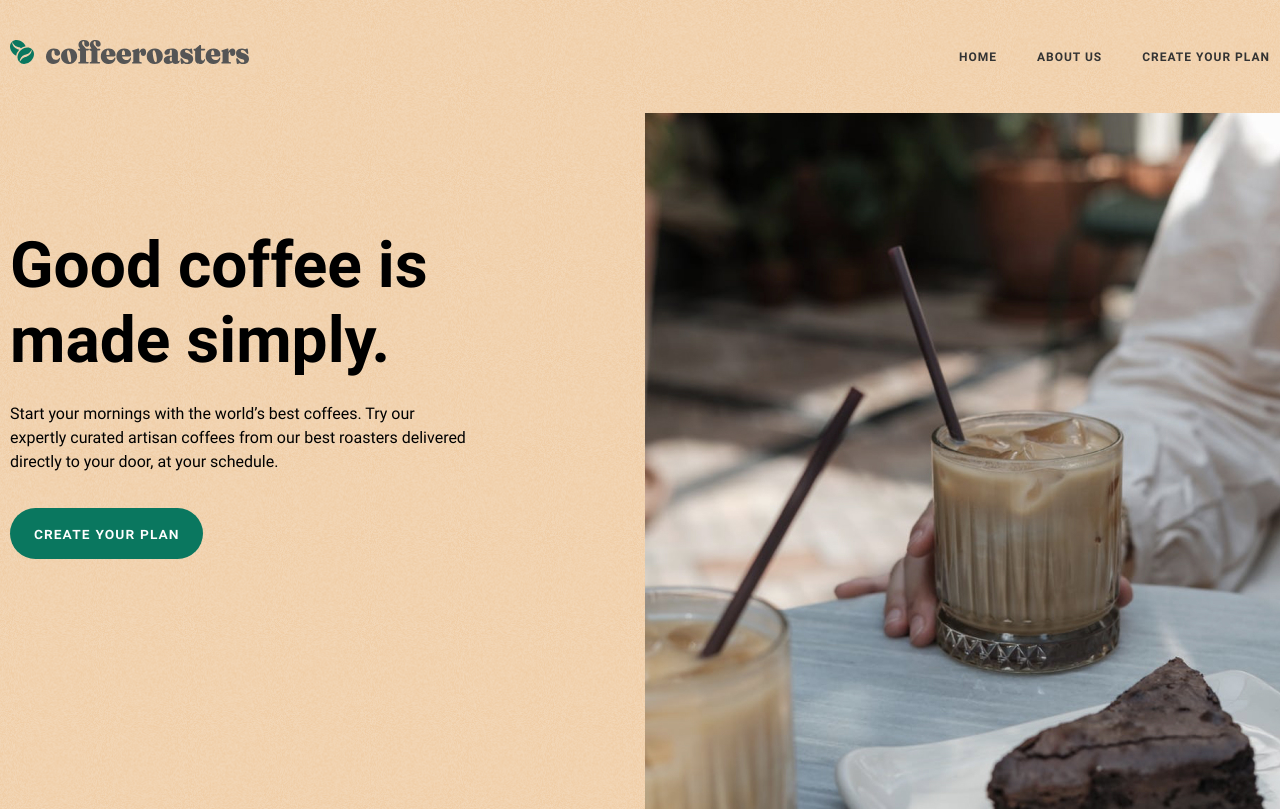
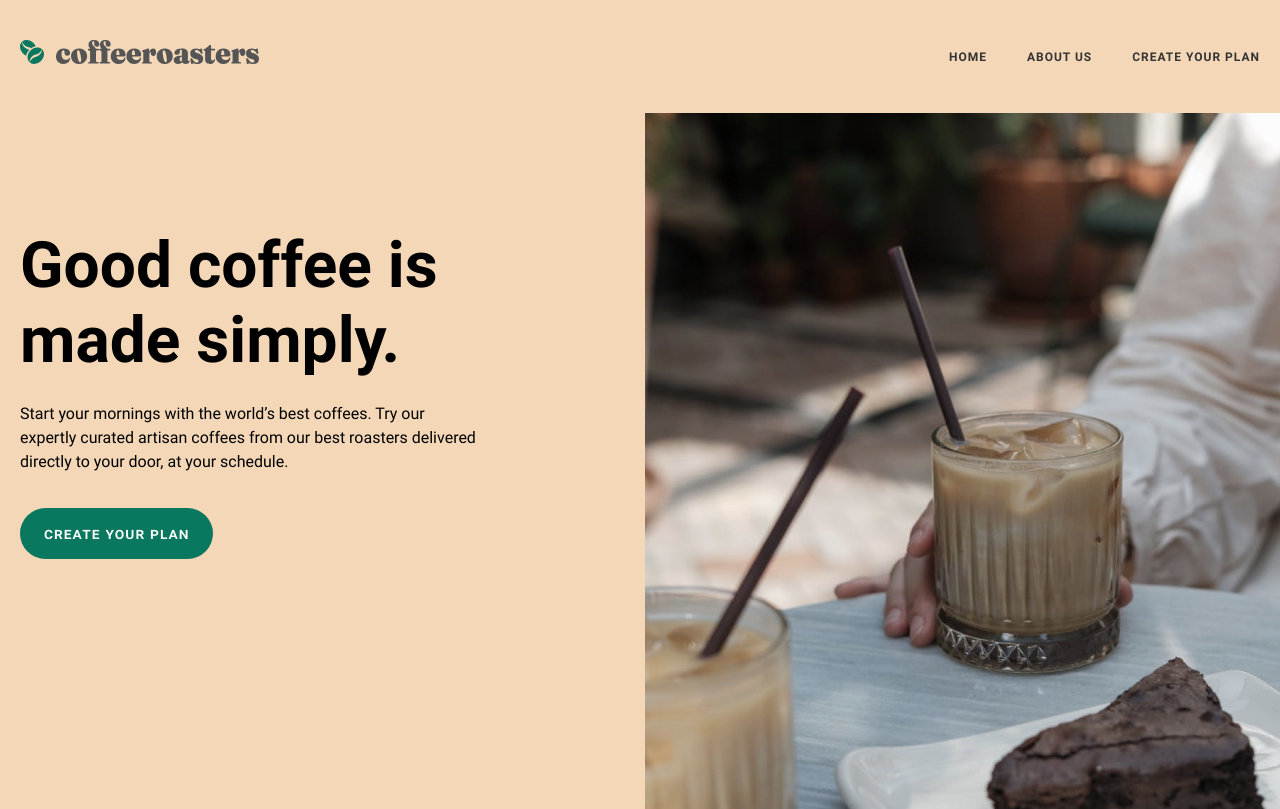
Before and after one commit to ibrohimmahmud/Coffeeroasters, a plain HTML site: page index.html in a window 1280 px wide. Drawn offline with Linux system fonts and the light colour scheme; files whose address does not match are found by name.

Commit message:
change site container, main-content and pixel-bimg

```diff
--- a/css/styles.css
+++ b/css/styles.css
@@ -145,9 +145,9 @@ img{
 /* CONTAINER */
 .container{
     width: 100%;
-    max-width: 1360px;
-    padding-left: 10px;
-    padding-right: 10px;
+    max-width: 1440px;
+    padding-left: 20px;
+    padding-right: 20px;
     margin-left: auto;
     margin-right: auto;
 }
@@ -155,15 +155,19 @@ img{
 /* MAIN-CONTENT */
 .main{
     flex-grow: 1;
+    padding: 20px;
+    padding-bottom: 50px;
 }
 
 /* HEADER, HERO */
 .header-hero{
     background-color: var(--color-beige);
-    background-image: url(../img/bcolor-pixel-style.png);
+}
+
+.pixel-bimg{
+    background-image: url(../img/pixel-bimg.png);
     background-position: center center;
     background-size: cover;
-    background-repeat: no-repeat;
     background-blend-mode: overlay;
 }
 
```
